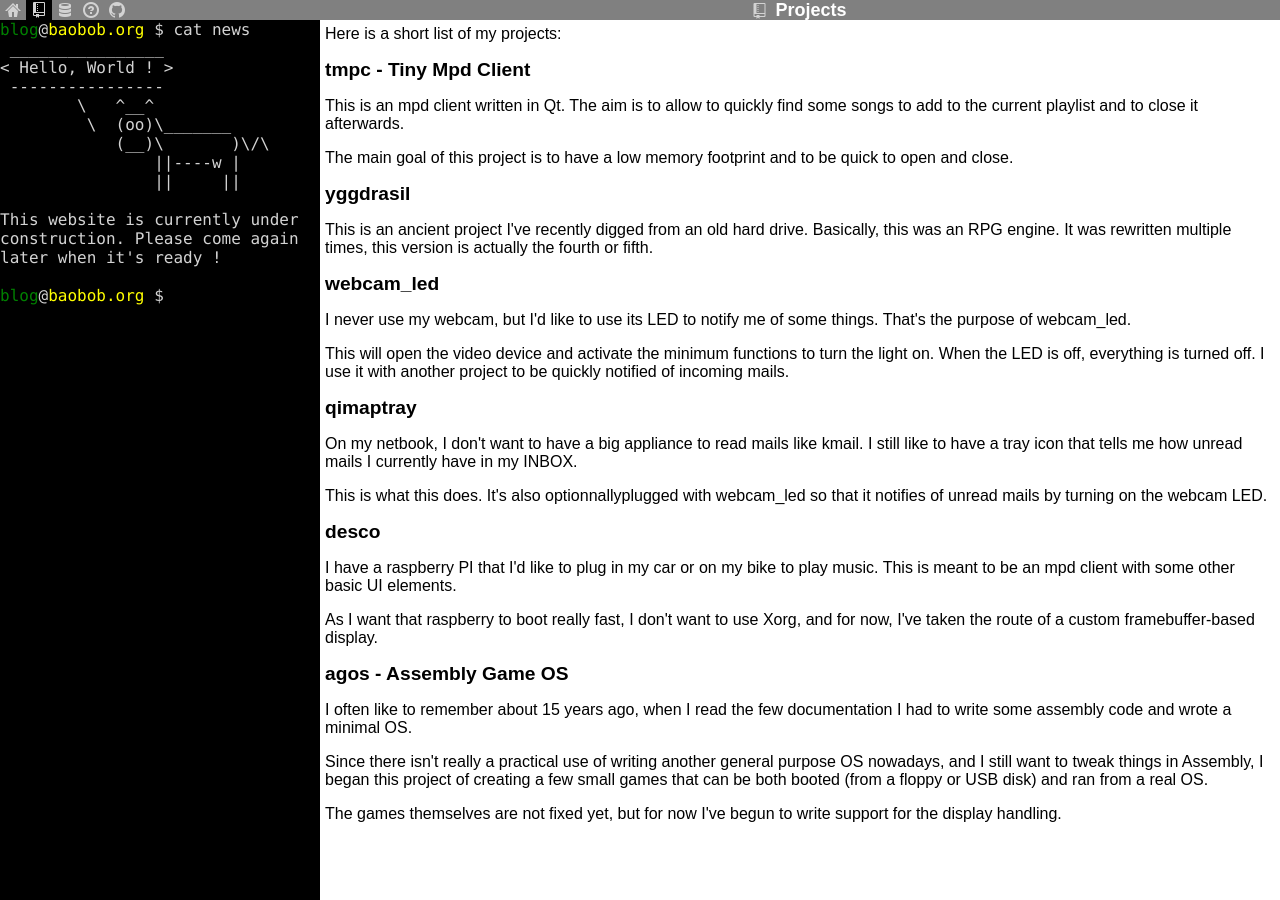
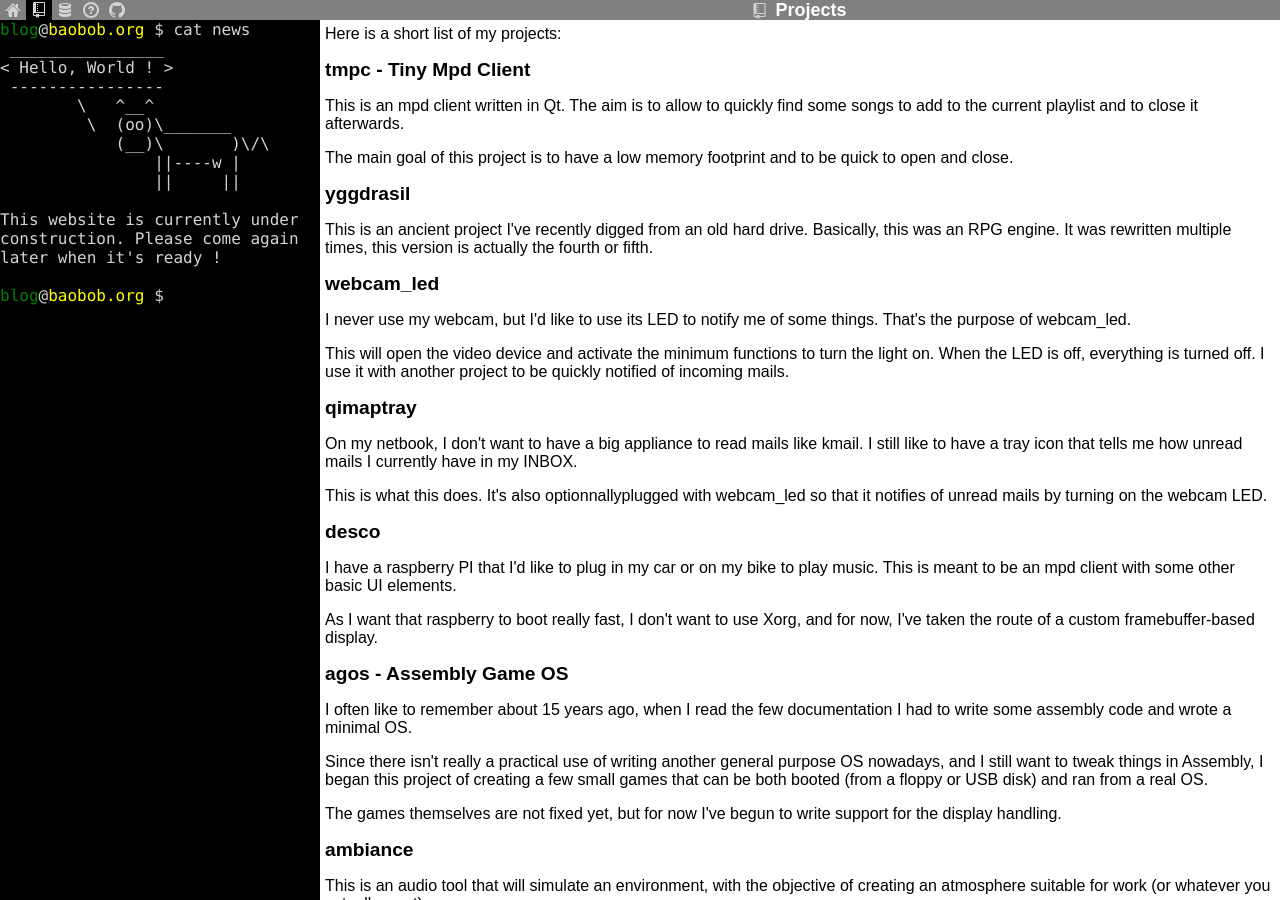
Before and after one commit to guillaumecl/guillaumecl.github.io, a Jekyll site: the page built from projects.html, in a window 1280 px wide. Built offline with Jekyll 4.4.1, drawn with Linux system fonts in a browser that asks for light colours; some of the changed text lies outside the part shown.

Commit message:
Add some information about the ambiance project
Signed-off-by: Guillaume Clement <gclement@baobob.org>

```diff
--- a/projects.html
+++ b/projects.html
@@ -35,3 +35,9 @@ Here is a short list of my projects:
 <p>Since there isn't really a practical use of writing another general purpose OS nowadays, and I still want to tweak things in Assembly, I began this project of creating a few small games that can be both booted (from a floppy or USB disk) and ran from a real OS.</p>
 
 <p>The games themselves are not fixed yet, but for now I've begun to write support for the display handling.</p>
+
+<h2>ambiance</h2>
+<p>This is an audio tool that will simulate an environment, with the objective of creating an atmosphere suitable for work (or whatever you actually want).</p>
+
+
+<p>This was inspired by the website <a href="http://www.noisli.com">http://www.noisli.com</a></p>
```
